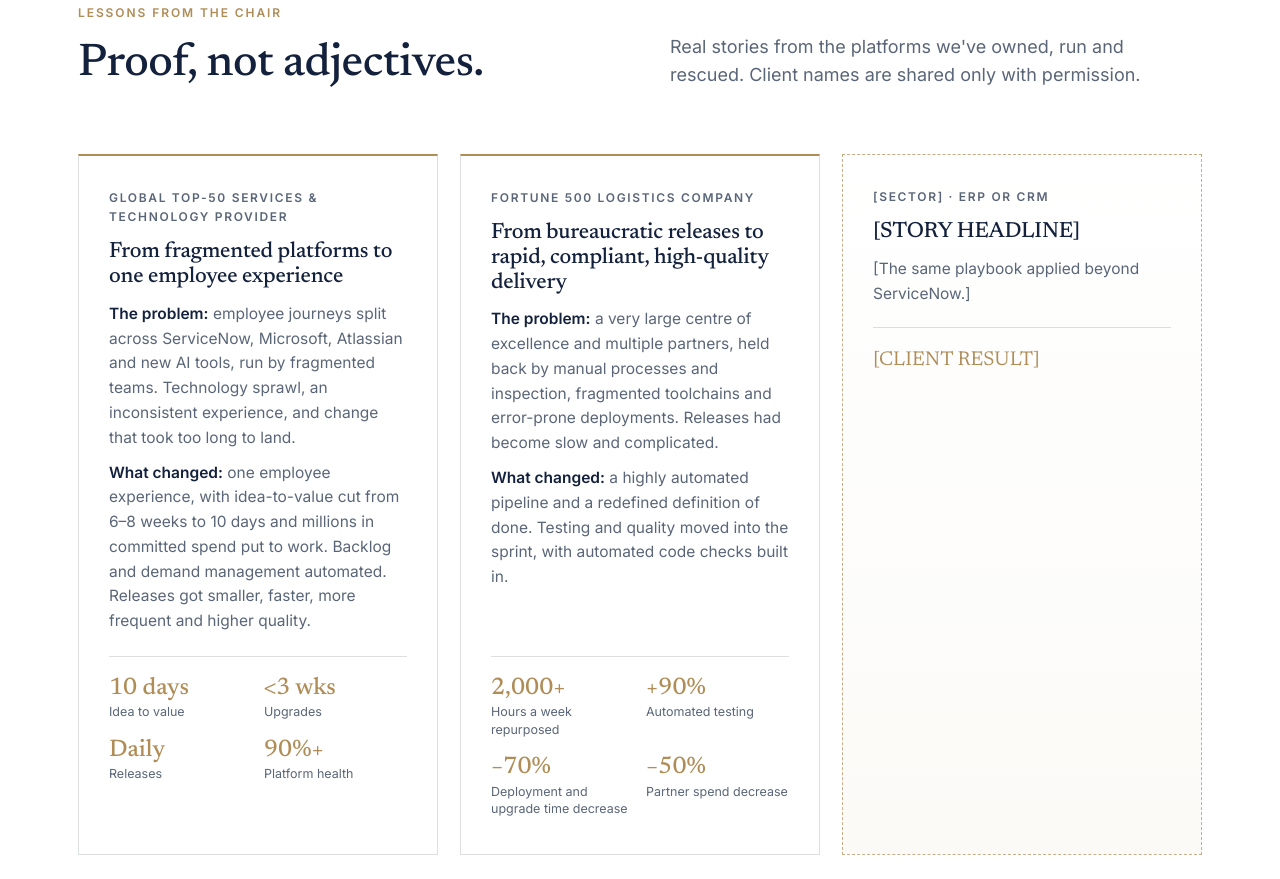
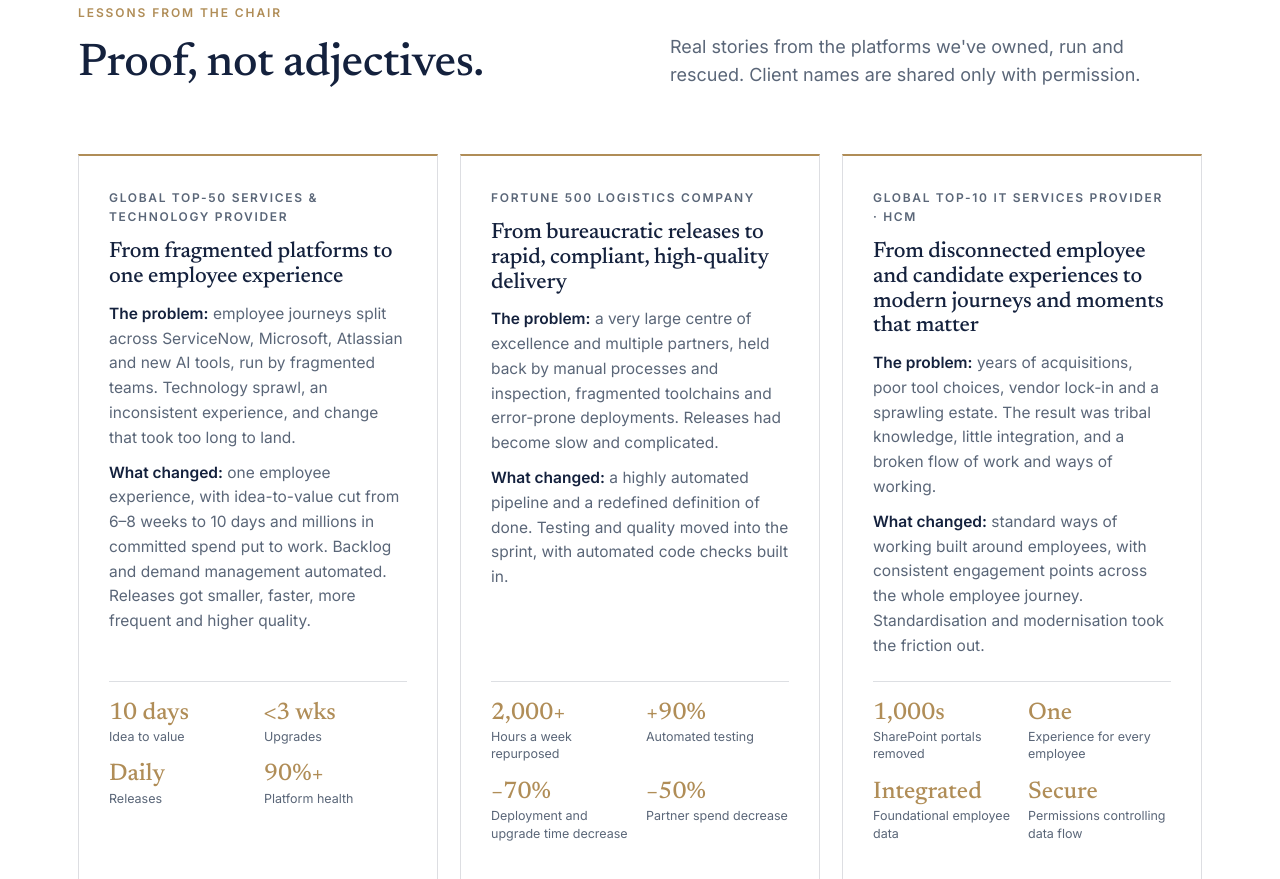
Before and after one commit to cpope2973/stemson, a plain HTML site: page index.html in a window 1280 px wide. Shown: the part 7457-8336 px from the top of the page. Drawn offline with Linux system fonts and the light colour scheme.

Commit message:
Add third Lessons from the chair story (HCM, global top-10 IT services provider)
Co-Authored-By: Claude Opus 5.5 <noreply@anthropic.com>
Claude-Session: https://claude.ai/code/session_01K5tmf4xXhuyE7jqAgmvMkW

```diff
--- a/index.html
+++ b/index.html
@@ -634,7 +634,7 @@
     <div class="proof-grid reveal">
       <div class="proof real"><div class="meta">Global top-50 services &amp; technology provider</div><h3>From fragmented platforms to one employee experience</h3><p><strong>The problem:</strong> employee journeys split across ServiceNow, Microsoft, Atlassian and new AI tools, run by fragmented teams. Technology sprawl, an inconsistent experience, and change that took too long to land.</p><p><strong>What changed:</strong> one employee experience, with idea-to-value cut from 6–8 weeks to 10 days and millions in committed spend put to work. Backlog and demand management automated. Releases got smaller, faster, more frequent and higher quality.</p><ul class="stats"><li><b>10 days</b><span>Idea to value</span></li><li><b>&lt;3 wks</b><span>Upgrades</span></li><li><b>Daily</b><span>Releases</span></li><li><b>90%+</b><span>Platform health</span></li></ul></div>
       <div class="proof real"><div class="meta">Fortune 500 logistics company</div><h3>From bureaucratic releases to rapid, compliant, high-quality delivery</h3><p><strong>The problem:</strong> a very large centre of excellence and multiple partners, held back by manual processes and inspection, fragmented toolchains and error-prone deployments. Releases had become slow and complicated.</p><p><strong>What changed:</strong> a highly automated pipeline and a redefined definition of done. Testing and quality moved into the sprint, with automated code checks built in.</p><ul class="stats"><li><b>2,000+</b><span>Hours a week repurposed</span></li><li><b>+90%</b><span>Automated testing</span></li><li><b>−70%</b><span>Deployment and upgrade time decrease</span></li><li><b>−50%</b><span>Partner spend decrease</span></li></ul></div>
-      <div class="proof"><div class="meta">[SECTOR] · ERP or CRM</div><h3>[STORY HEADLINE]</h3><p>[The same playbook applied beyond ServiceNow.]</p><div class="result">[CLIENT RESULT]</div></div>
+      <div class="proof real"><div class="meta">Global top-10 IT services provider · HCM</div><h3>From disconnected employee and candidate experiences to modern journeys and moments that matter</h3><p><strong>The problem:</strong> years of acquisitions, poor tool choices, vendor lock-in and a sprawling estate. The result was tribal knowledge, little integration, and a broken flow of work and ways of working.</p><p><strong>What changed:</strong> standard ways of working built around employees, with consistent engagement points across the whole employee journey. Standardisation and modernisation took the friction out.</p><ul class="stats"><li><b>1,000s</b><span>SharePoint portals removed</span></li><li><b>One</b><span>Experience for every employee</span></li><li><b>Integrated</b><span>Foundational employee data</span></li><li><b>Secure</b><span>Permissions controlling data flow</span></li></ul></div>
     </div>
   </div>
 </section>
```
